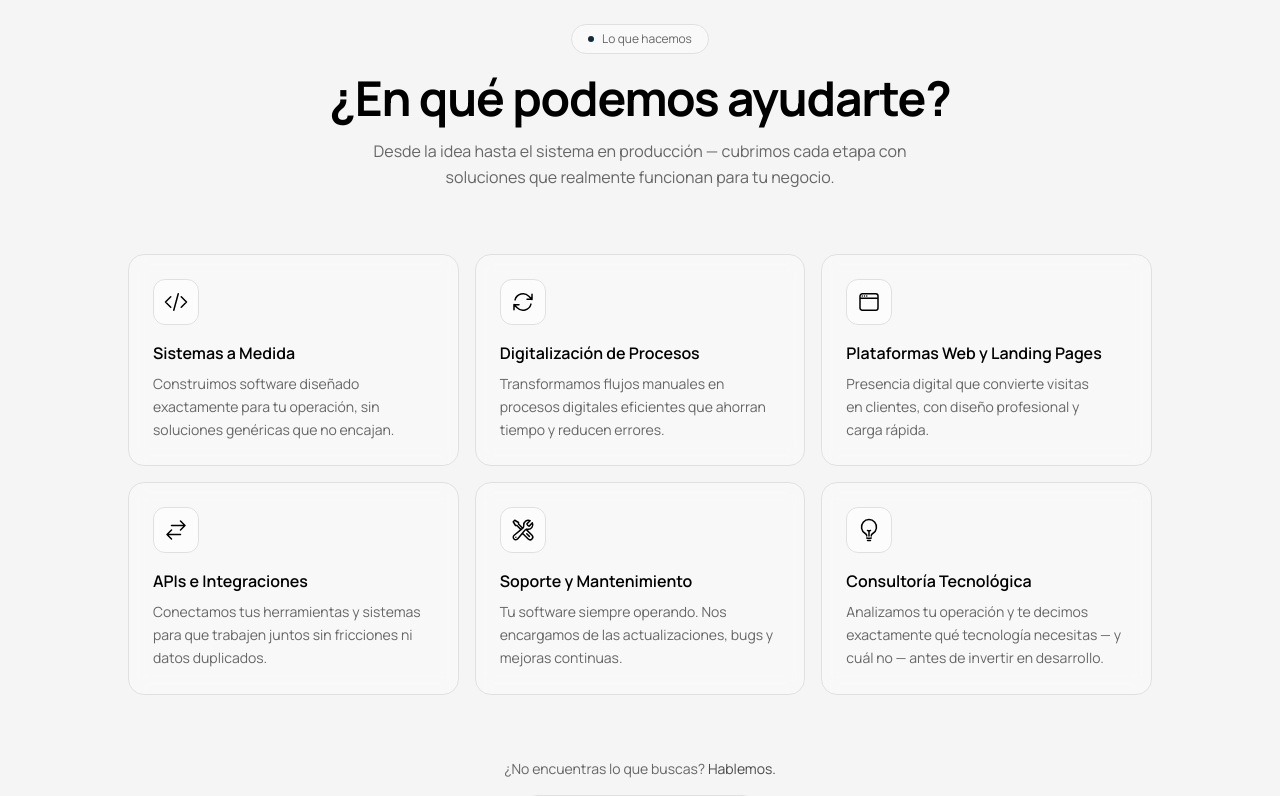
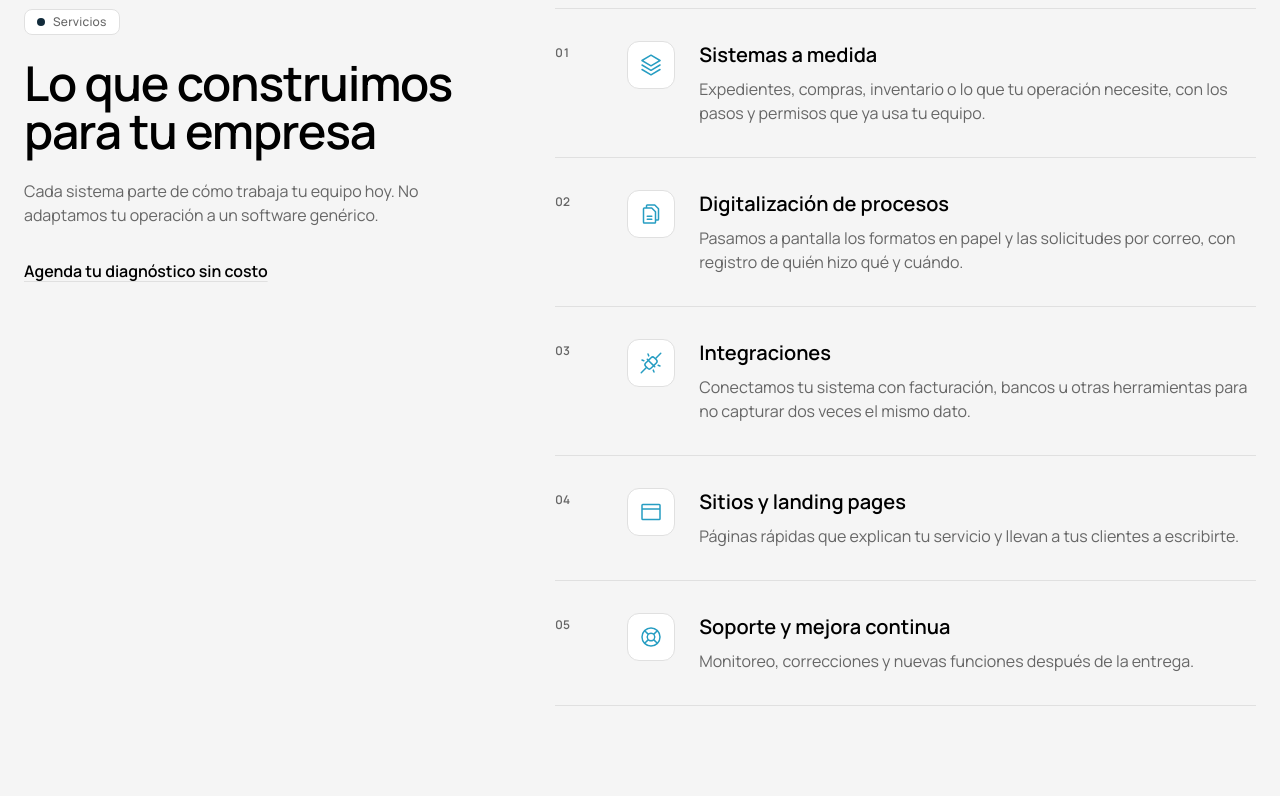
Before and after one commit to ngc-software-solutions/ngc-official-site, a Next.js app: page / in a window 1280 px wide. Shown: the part 2520-3316 px from the top of the page. Built offline with nearby package versions, Linux system fonts and the light colour scheme; what tailwind-animations would draw is missing.

Commit message:
feat: update Services component with new icons and descriptions for improved clarity

```diff
--- a/src/components/sections/Services.tsx
+++ b/src/components/sections/Services.tsx
@@ -1,50 +1,43 @@
 import {
-  CodeBracketIcon,
-  ArrowPathIcon,
-  WindowIcon,
-  ArrowsRightLeftIcon,
-  WrenchScrewdriverIcon,
-  ArrowLongRightIcon,
-  LightBulbIcon,
-} from "@heroicons/react/24/outline";
+  Browser,
+  Files,
+  Lifebuoy,
+  PlugsConnected,
+  Stack,
+} from "@phosphor-icons/react/ssr";
 import Button from "@/components/ui/Button";
+import Reveal from "@/components/ui/Reveal";
 
 const services = [
   {
-    icon: CodeBracketIcon,
-    name: "Sistemas a Medida",
+    Icon: Stack,
+    name: "Sistemas a medida",
     description:
-      "Construimos software diseñado exactamente para tu operación, sin soluciones genéricas que no encajan.",
+      "Expedientes, compras, inventario o lo que tu operación necesite, con los pasos y permisos que ya usa tu equipo.",
   },
   {
-    icon: ArrowPathIcon,
-    name: "Digitalización de Procesos",
+    Icon: Files,
+    name: "Digitalización de procesos",
     description:
-      "Transformamos flujos manuales en procesos digitales eficientes que ahorran tiempo y reducen errores.",
+      "Pasamos a pantalla los formatos en papel y las solicitudes por correo, con registro de quién hizo qué y cuándo.",
   },
   {
-    icon: WindowIcon,
-    name: "Plataformas Web y Landing Pages",
+    Icon: PlugsConnected,
+    name: "Integraciones",
     description:
-      "Presencia digital que convierte visitas en clientes, con diseño profesional y carga rápida.",
+      "Conectamos tu sistema con facturación, bancos u otras herramientas para no capturar dos veces el mismo dato.",
   },
   {
-    icon: ArrowsRightLeftIcon,
-    name: "APIs e Integraciones",
+    Icon: Browser,
+    name: "Sitios y landing pages",
     description:
-      "Conectamos tus herramientas y sistemas para que trabajen juntos sin fricciones ni datos duplicados.",
+      "Páginas rápidas que explican tu servicio y llevan a tus clientes a escribirte.",
   },
   {
-    icon: WrenchScrewdriverIcon,
-    name: "Soporte y Mantenimiento",
+    Icon: Lifebuoy,
+    name: "Soporte y mejora continua",
     description:
-      "Tu software siempre operando. Nos encargamos de las actualizaciones, bugs y mejoras continuas.",
-  },
-  {
-    icon: LightBulbIcon,
-    name: "Consultoría Tecnológica",
-    description:
-      "Analizamos tu operación y te decimos exactamente qué tecnología necesitas — y cuál no — antes de invertir en desarrollo.",
+      "Monitoreo, correcciones y nuevas funciones después de la entrega.",
   },
 ];
 
@@ -52,58 +45,59 @@ export default function Services() {
   return (
     <section
       id="servicios"
-      className="relative py-28 px-6 overflow-hidden timeline-view animate-blurred-fade-in animate-range-[entry_0%_contain_1%]"
+      aria-labelledby="servicios-titulo"
+      className="px-6 py-24"
     >
-      <div className="relative z-10 mx-auto max-w-5xl">
-        <div className="mb-16 text-center">
-          <div className="mb-5 inline-flex items-center gap-2 rounded-full border border-border bg-surface/40 px-4 py-1.5 text-xs text-muted backdrop-blur-sm">
-            <span className="h-1.5 w-1.5 rounded-full bg-accent" />
-            Lo que hacemos
-          </div>
+      <div className="mx-auto grid max-w-7xl items-start gap-12 lg:grid-cols-[minmax(0,0.8fr)_minmax(0,1.2fr)] lg:gap-16">
+        {/* Header stays in view while the list scrolls past. */}
+        <Reveal className="lg:sticky lg:top-24">
+          <p className="inline-flex items-center gap-2 rounded-lg border border-border bg-surface px-3 py-1 caption-4 text-muted">
+            <span aria-hidden="true" className="size-2 rounded-full bg-accent" />
+            Servicios
+          </p>
+          <h2
+            id="servicios-titulo"
+            className="mt-6 heading-4 text-text md:heading-2"
+          >
+            Lo que construimos para tu empresa
+          </h2>
+          <p className="mt-6 max-w-md body-3 text-muted">
+            Cada sistema parte de cómo trabaja tu equipo hoy. No adaptamos tu
+            operación a un software genérico.
+          </p>
+          <Button href="#contacto" variant="link" className="mt-8">
+            Agenda tu diagnóstico sin costo
+          </Button>
+        </Reveal>
 
-          <h2 className="mb-4 text-4xl font-bold tracking-tight text-text md:text-5xl">
-            ¿En qué podemos <span className="text-text">ayudarte?</span>
-          </h2>
-
-          <p className="mx-auto max-w-xl text-base leading-relaxed text-muted">
-            Desde la idea hasta el sistema en producción — cubrimos cada etapa
-            con soluciones que realmente funcionan para tu negocio.
-          </p>
-        </div>
-
-        <div className="grid grid-cols-1 gap-4 sm:grid-cols-2 lg:grid-cols-3">
-          {services.map(({ icon: Icon, name, description }) => (
-            <div
-              key={name}
-              className="group relative rounded-2xl border border-border bg-surface/30 p-6 backdrop-blur-sm transition-all duration-300 hover:border-accent/40 hover:bg-surface/50"
-            >
-              <div className="absolute inset-0 rounded-2xl opacity-0 transition-opacity duration-300 group-hover:opacity-100 bg-accent/5" />
-
-              <div className="relative">
-                <div className="mb-4 inline-flex rounded-xl border border-border bg-surface/60 p-2.5 transition-colors duration-300 group-hover:border-accent/30 group-hover:bg-accent/10">
-                  <Icon className="size-6 text-text group-hover:text-text group-hover:scale-110 duration-300 transition-all" />
+        <ol className="border-b border-border">
+          {services.map(({ Icon, name, description }, i) => (
+            <li key={name} className="border-t border-border">
+              <Reveal
+                delay={i * 60}
+                className="grid grid-cols-[auto_minmax(0,1fr)] gap-x-6 gap-y-4 py-8 sm:grid-cols-[48px_auto_minmax(0,1fr)]"
+              >
+                <span className="pt-1 caption-3 tabular-nums text-muted max-sm:hidden">
+                  {String(i + 1).padStart(2, "0")}
+                </span>
+                <span className="flex size-12 items-center justify-center rounded-xl border border-border bg-surface text-accent-icon">
+                  <Icon size={24} aria-hidden="true" />
+                </span>
+                <div>
+                  <h3 className="heading-6 text-text">
+                    <span className="mr-2 caption-3 tabular-nums text-muted sm:hidden">
+                      {String(i + 1).padStart(2, "0")}
+                    </span>
+                    {name}
+                  </h3>
+                  <p className="mt-2 max-w-xl body-3 text-muted">
+                    {description}
+                  </p>
                 </div>
-
-                <h3 className="mb-2 font-semibold text-text">{name}</h3>
-
-                <p className="text-sm leading-relaxed text-muted">
-                  {description}
-                </p>
-              </div>
-            </div>
+              </Reveal>
+            </li>
           ))}
-        </div>
-
-        <div className="mt-16 flex flex-col items-center gap-4 text-center">
-          <p className="text-sm text-muted">
-            ¿No encuentras lo que buscas?{" "}
-            <span className="text-text/70">Hablemos.</span>
-          </p>
-          <Button href="#contacto" variant="secondary">
-            Cuéntanos tu proyecto
-            <ArrowLongRightIcon className="size-5" />
-          </Button>
-        </div>
+        </ol>
       </div>
     </section>
   );
```
